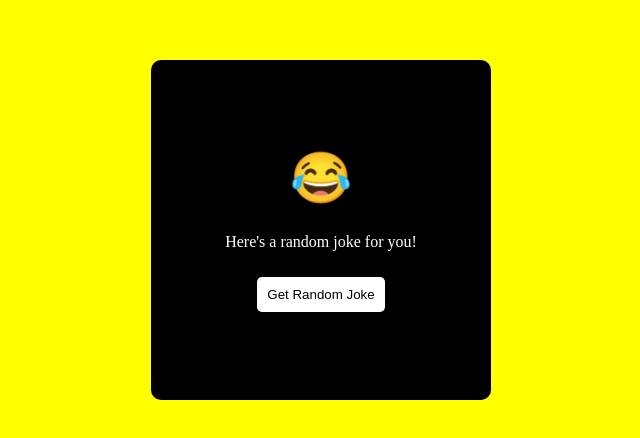
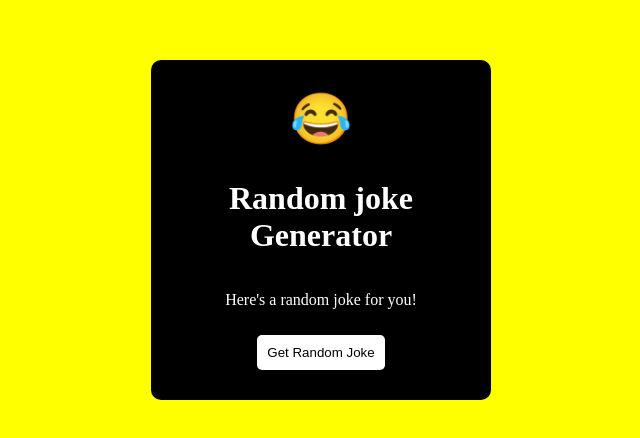
Before and after one commit to venkatthirupathi/randomjokegenerator, a plain HTML site: page index.html in a window 1280 px wide. Shown: the part 170-608 px from the top of the page, without its empty margins (319-959 px from the left). Drawn offline with Linux system fonts and the light colour scheme; no server answers.

Commit message:
final commit task 2

```diff
--- a/index.html
+++ b/index.html
@@ -10,6 +10,8 @@
     <div class="container">
         <div class="box">
             <div class="smiley">&#128514;</div>
+            <h1>Random joke Generator
+            </h1>
             <p id="jokegenerator">Here's a random joke for you!</p>
             <button id="btn">Get Random Joke</button>
         </div>
```
